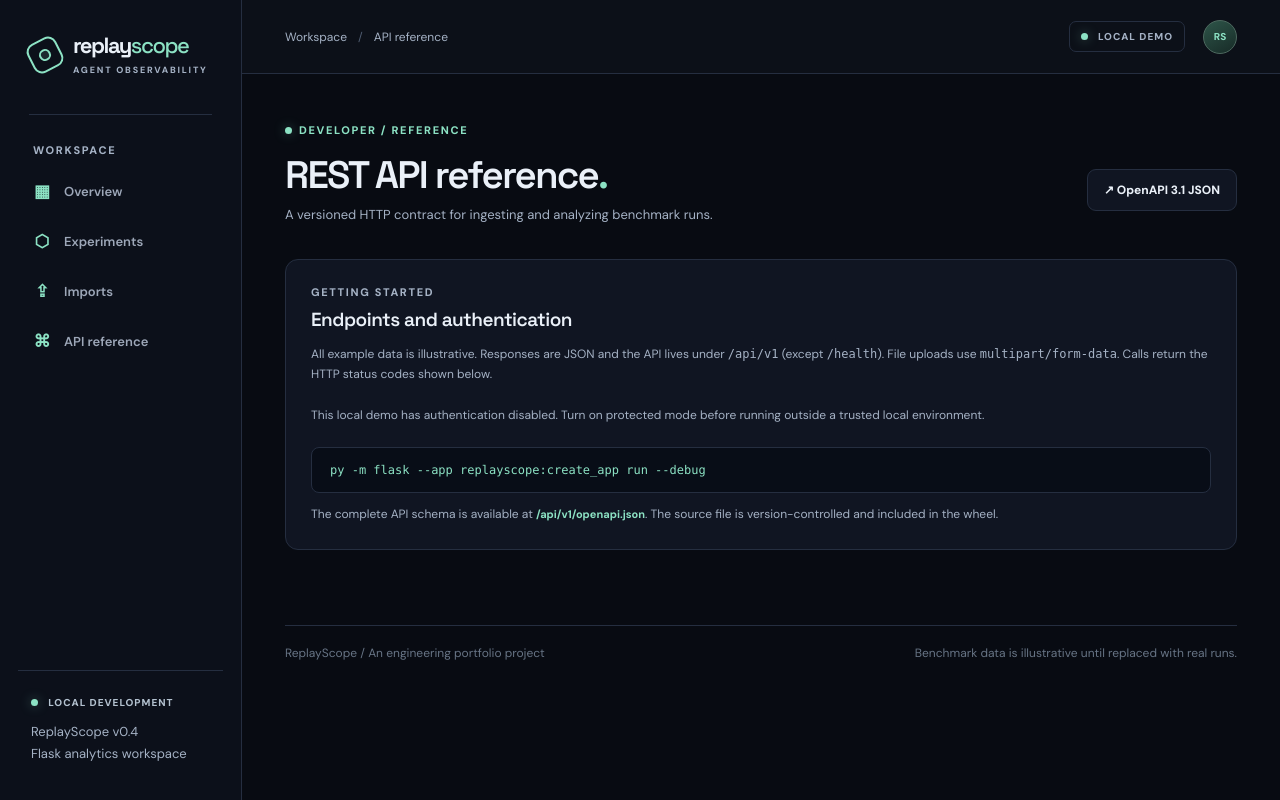
After one commit to carinotj19/ReplayScope, a Flask app: template src/replayscope/templates/docs.html in a window 1280 px wide. The commit adds this page. Run offline with Flask 3, Linux system fonts and the light colour scheme; the template is opened without the code that fills it, so the values that code supplies are empty.

Commit message:
feat: add local API reference, favicon and JSON HTTP errors

```diff
--- a/pyproject.toml
+++ b/pyproject.toml
@@ -4,7 +4,7 @@ build-backend = "setuptools.build_meta"
 
 [project]
 name = "replayscope"
-version = "0.4.0"
+version = "0.5.0"
 description = "Simulation-independent benchmark ingestion and analytics with Flask"
 readme = "README.md"
 requires-python = ">=3.11"
@@ -25,7 +25,7 @@ prod = ["psycopg[binary]>=3.2,<4", "gunicorn>=22,<24"]
 where = ["src"]
 
 [tool.setuptools.package-data]
-replayscope = ["templates/*.html", "static/*.css", "static/*.js"]
+replayscope = ["templates/*.html", "static/*.css", "static/*.js", "static/*.svg", "openapi.json"]
 
 [tool.pytest.ini_options]
 testpaths = ["tests"]
--- a/src/replayscope/__init__.py
+++ b/src/replayscope/__init__.py
@@ -2,11 +2,13 @@
 import os
 from pathlib import Path
 
-from flask import Flask, jsonify
+from flask import Flask, jsonify, request
+from werkzeug.exceptions import HTTPException
 from flask_migrate import Migrate
 
 from .models import db
 from .security import configure_security
+from .api_docs import docs_ui
 
 migrate = Migrate(compare_type=True)
 
@@ -49,11 +51,23 @@ def create_app(test_config=None):
     from .web import web
     app.register_blueprint(api, url_prefix="/api/v1")
     app.register_blueprint(web)
+    app.register_blueprint(docs_ui)
+
+    @app.get("/favicon.ico")
+    def favicon():
+        from flask import redirect, url_for
+        return redirect(url_for("static", filename="favicon.svg"), code=302)
 
     @app.get("/health")
     def health():
         return jsonify({"status": "ok", "service": "replayscope"})
 
+    @app.errorhandler(HTTPException)
+    def http_error(exc):
+        if request.path.startswith("/api/v1/"):
+            return jsonify({"error": exc.description}), exc.code
+        return exc
+
     if app.config["AUTO_CREATE_DB"]:
         with app.app_context():
             db.create_all()
--- a/src/replayscope/static/styles.css
+++ b/src/replayscope/static/styles.css
@@ -186,3 +186,22 @@ tbody tr:last-child td{border-bottom:none}
 .login-card .fine-print{padding:0;margin:16px 0 0}
 .login-card label{font-size:13px!important}
 .login-card .comparison-error{margin-top:18px}
+
+/* API documentation */
+.docs-intro{margin-bottom:20px}
+.docs-command{background:#080d17;border:1px solid var(--border);border-radius:8px;color:var(--accent);padding:15px 18px;overflow-x:auto;font-family:Consolas,monospace;font-size:12px}
+.docs-operations{display:grid;grid-template-columns:repeat(2,minmax(0,1fr));gap:17px}
+.docs-operation{min-width:0}
+.docs-operation-heading{display:flex;align-items:center;gap:12px;flex-wrap:wrap}
+.docs-method{font-size:10px;border-radius:5px;padding:6px 8px;font-weight:800;letter-spacing:1px}
+.docs-get{background:#17332d;color:#8ce2c4}
+.docs-post{background:#223254;color:#b6caff}
+.docs-path{font-size:12px;overflow-wrap:anywhere;color:#d6e4f5}
+.docs-operation h2{font-size:17px;margin-top:18px}
+.docs-params{margin:12px 0 20px;display:grid;gap:10px}
+.docs-params>div{display:flex;gap:10px;flex-wrap:wrap;align-items:baseline;font-size:11px;color:var(--muted);border-bottom:1px solid var(--border);padding:8px 0}
+.docs-params small{flex-basis:100%;font-size:11px}
+.docs-params code{font-size:12px;color:var(--accent)}
+.docs-responses{display:flex;gap:12px;flex-wrap:wrap;margin-top:12px;font-size:11px;color:var(--muted)}
+.docs-responses code{color:var(--accent)}
+@media(max-width:880px){.docs-operations{grid-template-columns:1fr}}
--- a/src/replayscope/templates/base.html
+++ b/src/replayscope/templates/base.html
@@ -6,6 +6,7 @@
   <meta name="color-scheme" content="dark">
   {% if config.AUTH_ENABLED %}<meta name="csrf-token" content="{{ csrf_token() }}">{% endif %}
   <title>{% block title %}ReplayScope{% endblock %} — ReplayScope</title>
+  <link rel="icon" type="image/svg+xml" href="{{ url_for('static', filename='favicon.svg') }}">
   <link rel="stylesheet" href="{{ url_for('static', filename='styles.css') }}">
   <script src="{{ url_for('static', filename='dashboard.js') }}" defer></script>
 </head>
@@ -22,6 +23,7 @@
         <a class="nav-link {{ 'selected' if active_page == 'home' else '' }}" href="{{ url_for('web.home') }}"><span class="nav-icon">▦</span> Overview</a>
         <a class="nav-link {{ 'selected' if active_page == 'experiments' else '' }}" href="{{ url_for('web.home') }}#experiments"><span class="nav-icon">⬡</span> Experiments</a>
         <a class="nav-link" href="{{ url_for('web.home') }}#recent-uploads"><span class="nav-icon">⇪</span> Imports</a>
+        <a class="nav-link {{ 'selected' if active_page == 'docs' else '' }}" href="{{ url_for('docs_ui.docs') }}"><span class="nav-icon">⌘</span> API reference</a>
       </nav>
       <div class="sidebar-foot">
         <span class="status-dot"></span> {{ "PROTECTED SESSION" if config.AUTH_ENABLED else "LOCAL DEVELOPMENT" }}
--- /dev/null
+++ b/src/replayscope/templates/docs.html
@@ -0,0 +1,40 @@
+{% extends "base.html" %}
+{% block title %}API reference{% endblock %}
+{% block crumb %}API reference{% endblock %}
+{% block content %}
+  <div class="eyebrow"><span class="eyebrow-dot"></span> DEVELOPER / REFERENCE</div>
+  <div class="heading-row">
+    <div>
+      <h1>REST API reference<span class="muted-period">.</span></h1>
+      <p class="page-subtitle">A versioned HTTP contract for ingesting and analyzing benchmark runs.</p>
+    </div>
+    <a class="button button-secondary" href="{{ url_for('docs_ui.openapi') }}">↗ OpenAPI 3.1 JSON</a>
+  </div>
+  <section class="panel panel-pad docs-intro">
+    <div class="panel-eyebrow">GETTING STARTED</div>
+    <h2>Endpoints and authentication</h2>
+    <p class="panel-description">All example data is illustrative. Responses are JSON and the API lives under <code>/api/v1</code> (except <code>/health</code>). File uploads use <code>multipart/form-data</code>. Calls return the HTTP status codes shown below.</p>
+    <p class="panel-description">{% if config.AUTH_ENABLED %}Protected mode is enabled. Cookie-authenticated writes require the CSRF token from your signed-in dashboard page; automation may instead use an explicitly configured bearer token.{% else %}This local demo has authentication disabled. Turn on protected mode before running outside a trusted local environment.{% endif %}</p>
+    <pre class="docs-command">py -m flask --app replayscope:create_app run --debug</pre>
+    <p class="fine-print">The complete API schema is available at <a class="quiet-link" href="{{ url_for('docs_ui.openapi') }}">/api/v1/openapi.json</a>. The source file is version-controlled and included in the wheel.</p>
+  </section>
+  <div class="docs-operations">
+  {% for item in sections %}
+    <section class="panel panel-pad docs-operation">
+      <div class="docs-operation-heading"><span class="docs-method {{ 'docs-get' if item.method == 'GET' else 'docs-post' }}">{{ item.method }}</span><code class="docs-path">{{ item.path }}</code></div>
+      <h2>{{ item.title }}</h2>
+      {% if item.description %}<p class="panel-description">{{ item.description }}</p>{% endif %}
+      {% if item.params %}
+      <div class="panel-eyebrow">PARAMETERS</div>
+      <div class="docs-params">
+        {% for param in item.params %}
+          <div><code>{{ param.name }}</code><span>{{ param['in'] }}</span><span>{{ "required" if param.required else "optional" }}</span><small>{{ param.description|default("", true) }}</small></div>
+        {% endfor %}
+      </div>
+      {% endif %}
+      <div class="panel-eyebrow">RESPONSES</div>
+      <div class="docs-responses">{% for status, details in item.responses.items() %}<span><code>{{ status }}</code> {{ details.description }}</span>{% endfor %}</div>
+    </section>
+  {% endfor %}
+  </div>
+{% endblock %}
```
Also changed, not shown: src/replayscope/api_docs.py (added, +38 -0 lines), src/replayscope/static/favicon.svg (added).
